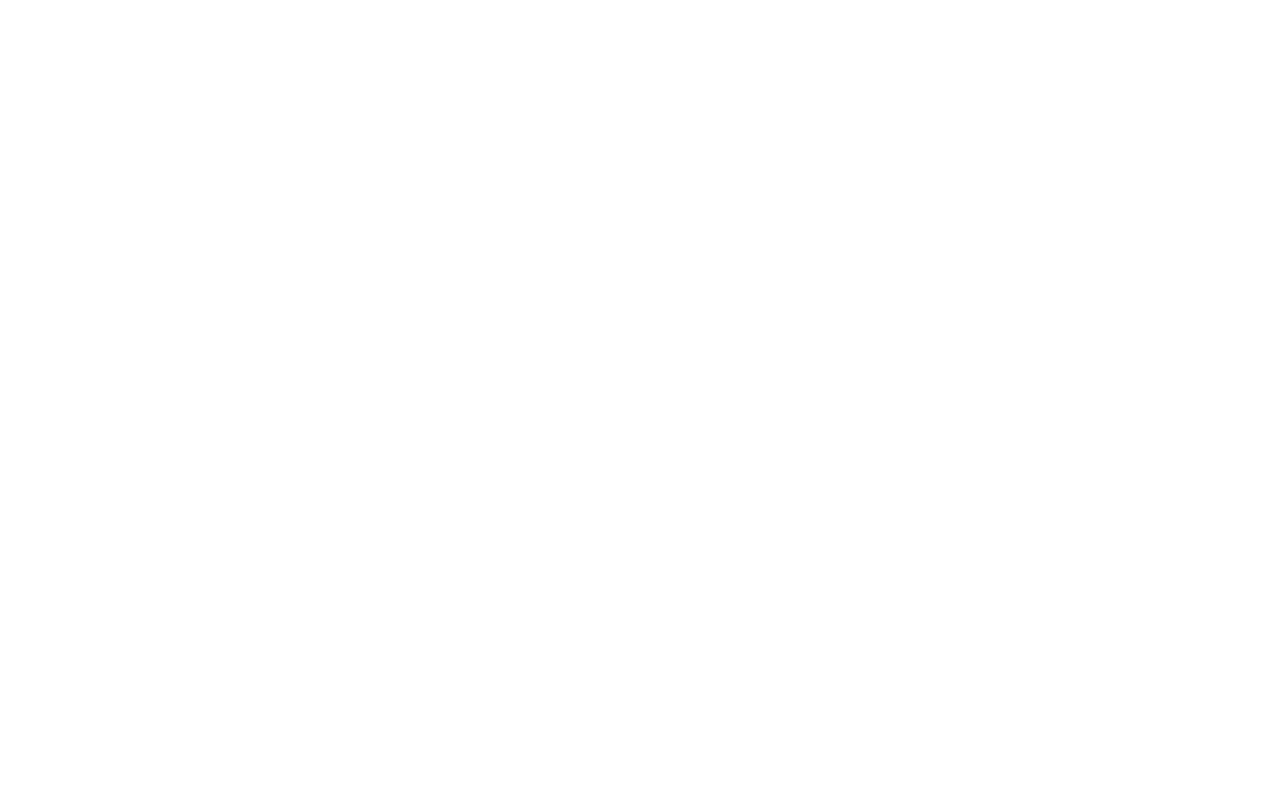
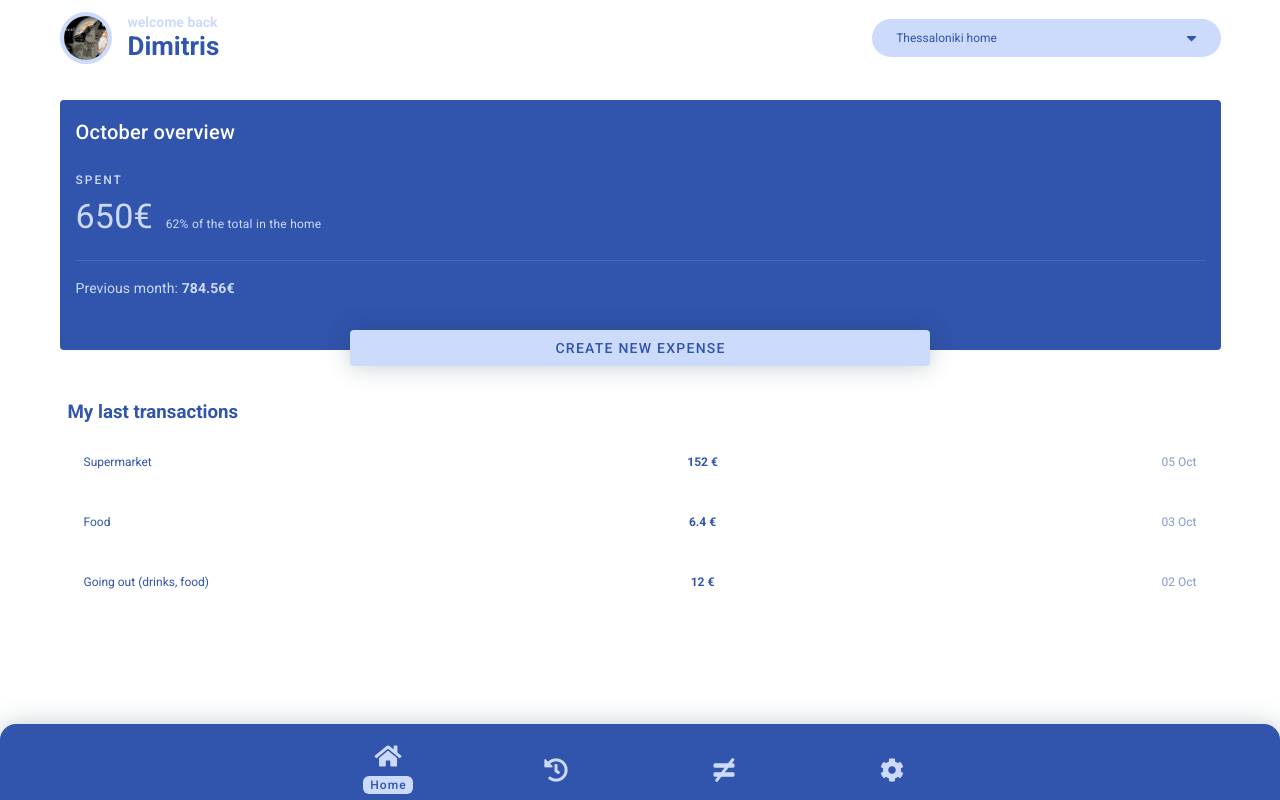
Before and after one commit to Virtuosofriend/expensejar, a Vue app: page /home in a window 1280 px wide. Built offline with nearby package versions, Linux system fonts and the light colour scheme.

Commit message:
Last transactions table added in the home page

```diff
--- a/src/layout/BottomNavigationMenu.vue
+++ b/src/layout/BottomNavigationMenu.vue
@@ -12,6 +12,7 @@
             depressed
             color="primary"
             text
+            :to="{ name: 'Home' }"
         >
             <span class="primary--text secondary active">Home</span>
 
@@ -24,11 +25,12 @@
             depressed
             color="primary"
             text
+            :to="{ name: 'History' }"
         >
-            <span class="primary--text secondary active">Analytics</span>
+            <span class="primary--text secondary active">History</span>
 
             <v-icon color="secondary">
-                fas fa-heart
+                fas fa-history
             </v-icon>
         </v-btn>
 
@@ -48,6 +50,7 @@
             depressed
             color="primary"
             text
+            :to="{ name: 'Settings' }"
         >
             <span class="primary--text secondary active">Settings</span>
 
--- a/src/plugins/vuetify/default-preset/preset/overrides.scss
+++ b/src/plugins/vuetify/default-preset/preset/overrides.scss
@@ -30,6 +30,15 @@
 .v-item-group.v-bottom-navigation--shift .v-btn--active .v-btn__content > .v-icon {
     transform: translateY(-14px) !important;
 }
+
+//
+//* ——— Cards ——————————————————
+//
+
+.v-application .v-rounded {
+    border-radius: $card-border-radius;
+}
+
 //
 //* ——— Table ——————————————————
 //
--- a/src/router/index.js
+++ b/src/router/index.js
@@ -23,13 +23,31 @@
             import(/* webpackChunkName: "welcome" */ "@/views/Welcome.vue")
     },
     {
-        path: "/",
+        path: "/home",
         name: "Home",
         meta: {
             hasMenu: true
         },
         component: () =>
             import(/* webpackChunkName: "home" */ "@/views/Home.vue")
+    },
+    {
+        path: "/history",
+        name: "History",
+        meta: {
+            hasMenu: true
+        },
+        component: () =>
+            import(/* webpackChunkName: "history" */ "@/views/History.vue")
+    },
+    {
+        path: "/settings",
+        name: "Settings",
+        meta: {
+            hasMenu: true
+        },
+        component: () =>
+            import(/* webpackChunkName: "settings" */ "@/views/Settings.vue")
     }
 ]
 
--- a/src/styles/common.scss
+++ b/src/styles/common.scss
@@ -34,12 +34,3 @@
 .text-transform-initial {
     text-transform: initial !important;
 }
-.fs-14 {
-    font-size: 14px !important;
-}
-.fs-13 {
-    font-size: 13px !important;
-}
-.fs-16 {
-    font-size: 16px !important;
-}
--- a/src/styles/variables.scss
+++ b/src/styles/variables.scss
@@ -24,3 +24,5 @@
 $btn-text-transform: initial;
 $btn-letter-spacing: 0;
 $bottom-nav-shift-btn-active-top: calc(100% - 24px);
+
+$card-border-radius: 16px;
--- /dev/null
+++ b/src/views/History.vue
@@ -0,0 +1,33 @@
+<template>
+    <v-container>
+        <v-row no-gutters>
+            <v-col
+                cols="12"
+            >
+                <h3 class="text-center">History</h3>
+            </v-col>
+
+            <!-- Months slide group -->
+            <v-col cols="12">
+                <months-slide-group class="mt-10"></months-slide-group>
+            </v-col>
+
+        </v-row>
+    </v-container>
+</template>
+
+<script>
+import MonthsSlideGroup from "./History/components/MonthsSlideGroup";
+
+export default {
+    name: "History__view",
+
+    components: {
+        MonthsSlideGroup
+    }
+}
+</script>
+
+<style lang="scss" scoped>
+
+</style>
--- /dev/null
+++ b/src/views/History/components/MonthsSlideGroup.vue
@@ -0,0 +1,38 @@
+<template>
+    <v-sheet
+        class="pa-4"
+        max-width="700"
+        color="transparent"
+    >
+        <v-slide-group
+            hide-arrows
+            active-class="primary"
+        >
+            <v-slide-item
+                v-for="n in 25"
+                :key="n"
+                v-slot="{ active, toggle }"
+            >
+                <v-btn
+                    class="mx-2"
+                    :input-value="active"
+                    depressed
+                    :color="active ? undefined : 'secondary'"
+                    @click="toggle"
+                >
+                    Options {{ n }}
+                </v-btn>
+            </v-slide-item>
+        </v-slide-group>
+    </v-sheet>
+</template>
+
+<script>
+export default {
+    name: "Months__slideGroup"
+}
+</script>
+
+<style lang="scss" scoped>
+
+</style>
--- a/src/views/Home.vue
+++ b/src/views/Home.vue
@@ -56,7 +56,7 @@
                 <v-col cols="12">
                     <v-card
                         elevation="0"
-                        rounded
+
                         color="primary"
                         dark
                         min-height="250"
@@ -64,9 +64,22 @@
                         <v-card-title>
                             October overview
                         </v-card-title>
-                        <v-card-text class="text-h4 secondary--text">
-                                <small class="text-overline d-block">spent</small>
-                                650€ <small style="font-size:12px; display: inline-block; margin-left: 4px">62% of the total in the home</small>
+                        <v-card-text
+                            class="text-h4 secondary--text"
+                        >
+                                <small class="text-overline d-block">
+                                    spent
+                                </small>
+                                650€
+                                <small class="month__currentExpense">
+                                    62% of the total in the home
+                                </small>
+                        </v-card-text>
+                        <v-divider class="mx-4"></v-divider>
+                        <v-card-text
+                            class="text-body secondary--text"
+                        >
+                            Previous month: <span class="font-weight-bold">784.56€</span>
                         </v-card-text>
                     </v-card>
                     <div class="position-relative d-flex justify-center month__newexpense">
@@ -80,12 +93,20 @@
                         </v-btn>
                     </div>
                 </v-col>
+
+                <!-- Last 5 transactions table -->
+
+                <v-col cols="12">
+                    <last-transactions class="mt-6"></last-transactions>
+                </v-col>
             </v-row>
         </section>
     </v-container>
 </template>
 
 <script>
+import LastTransactions from "./Homepage/LastTransactionsList.vue";
+
 export default {
     name: "Home__view",
 
@@ -94,6 +115,10 @@
             homes: ["Thessaloniki home", "Dimitris personal", "Lamia home"],
             selectedHome: "Thessaloniki home"
         }
+    },
+
+    components: {
+        LastTransactions
     }
 }
 </script>
@@ -146,4 +171,10 @@
     margin-right: auto;
     margin-top: -20px;
 }
+
+.month__currentExpense {
+    font-size:12px;
+    display: inline-block;
+    margin-left: 4px;
+}
 </style>
--- /dev/null
+++ b/src/views/Homepage/LastTransactionsList.vue
@@ -0,0 +1,48 @@
+<template>
+    <div class="pa-2">
+        <h3>
+            My last transactions
+        </h3>
+
+        <card-last-transaction
+            v-for="item in transactions"
+            :key="item.id"
+            :transactionItem="item"
+        ></card-last-transaction>
+    </div>
+</template>
+
+<script>
+import CardLastTransaction from "./components/CardLastTransactions";
+
+export default {
+    name: "Last__transactions",
+
+    data() {
+        return {
+            transactions: [
+                {
+                    id:     1,
+                    amount: 152,
+                    transaction: "Supermarket",
+                    date:   "05 Oct"
+                },{
+                    id:     2,
+                    amount: 6.4,
+                    transaction: "Food",
+                    date:   "03 Oct"
+                },{
+                    id:     3,
+                    amount: 12,
+                    transaction: "Going out (drinks, food)",
+                    date:   "02 Oct"
+                }
+            ]
+        }
+    },
+
+    components: {
+        CardLastTransaction
+    }
+}
+</script>
--- /dev/null
+++ b/src/views/Homepage/components/CardLastTransactions.vue
@@ -0,0 +1,66 @@
+<template>
+    <div class="transactionCard">
+        <div class="transactionCard__item-fixedWidth">
+            <p class="text-xs">
+                {{ transactionItem.transaction }}
+            </p>
+        </div>
+
+        <div class="transactionCard__item">
+            <p class="text-xs font-weight-bold">
+                {{ transactionItem.amount }} €
+            </p>
+        </div>
+
+        <div class="transactionCard__item">
+            <p class="text-xs op6">
+                {{ transactionItem.date }}
+            </p>
+        </div>
+    </div>
+</template>
+
+<script>
+export default {
+    name: "Last__transactions",
+
+    props: {
+        transactionItem: {
+            type:       Object,
+            required:   true
+        }
+    },
+
+    data () {
+        return {
+
+        }
+    },
+}
+</script>
+
+<style lang="scss" scoped>
+.transactionCard {
+    background-color: #fff;
+    border-radius: 16px;
+    margin: 12px auto;
+    padding: 16px;
+    display: flex;
+    align-items: center;
+    flex-wrap: nowrap;
+    justify-content: space-between;
+}
+
+.transactionCard__item p,
+.transactionCard__item-fixedWidth p {
+    margin-bottom: 0;
+}
+
+.transactionCard__item-fixedWidth {
+    width: 160px;
+}
+
+.op6 {
+    opacity: .6;
+}
+</style>
--- /dev/null
+++ b/src/views/Settings.vue
@@ -0,0 +1,15 @@
+<template>
+    <p>
+        User settings
+    </p>
+</template>
+
+<script>
+export default {
+    name: "User__settings"
+}
+</script>
+
+<style lang="scss" scoped>
+
+</style>
```
